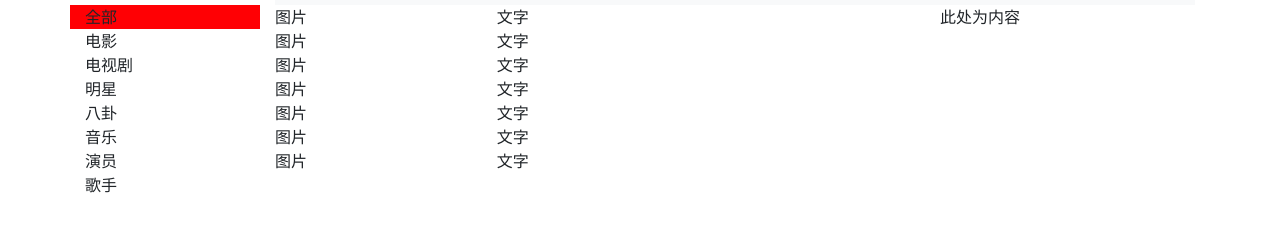
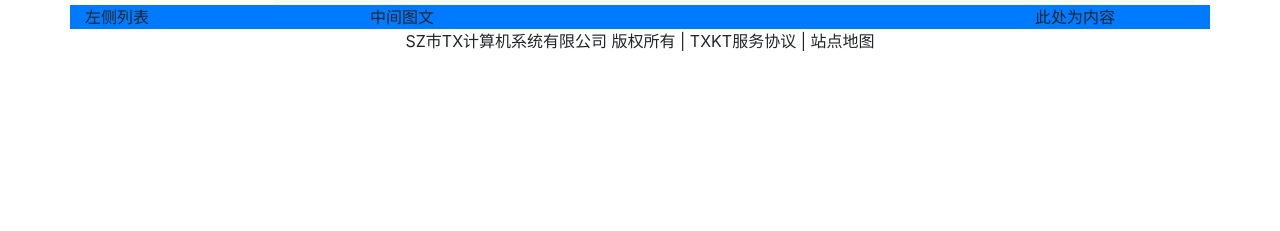
Before and after one commit to TRCX/AC, a plain HTML site: page ZY-2.html in a window 1280 px wide. Shown: the part 51-282 px from the top of the page. Drawn offline with nearby package versions, Linux system fonts and the light colour scheme.

Commit message:
主页面、作业更新 图片上传

```diff
--- a/ZY-2.html
+++ b/ZY-2.html
@@ -39,66 +39,11 @@
     </nav>
   </div>
 </div>
-	  <div class="row">
-        <div class="col-xl-2">
-	  <div class="row">
-          <div class="col-xl-12" style="background: #FF0004">全部</div>
-          <div class="col-xl-12">电影</div>
-          <div class="col-xl-12">电视剧</div>
-          <div class="col-xl-12">明星</div>
-          <div class="col-xl-12">八卦</div>
-          <div class="col-xl-12">音乐</div>
-          <div class="col-xl-12">演员</div>
-          <div class="col-xl-12">歌手</div>
-        </div>
-		  </div>
-        <div class="col-xl-7">
-		<div class="row">
-			<div class="col-xl-12">
-				<div class="row">
-					<div class="col-xl-4">图片</div>
-					<div class="col-xl-8">文字</div>
-				</div>
-			</div>
-		   <div class="col-xl-12">
-				<div class="row">
-					<div class="col-xl-4">图片</div>
-					<div class="col-xl-8">文字</div>
-				</div>
-			</div>
-			<div class="col-xl-12">
-				<div class="row">
-					<div class="col-xl-4">图片</div>
-					<div class="col-xl-8">文字</div>
-				</div>
-			</div>
-			<div class="col-xl-12">
-				<div class="row">
-					<div class="col-xl-4">图片</div>
-					<div class="col-xl-8">文字</div>
-				</div>
-			</div>
-			<div class="col-xl-12">
-				<div class="row">
-					<div class="col-xl-4">图片</div>
-					<div class="col-xl-8">文字</div>
-				</div>
-			</div>
-			<div class="col-xl-12">
-				<div class="row">
-					<div class="col-xl-4">图片</div>
-					<div class="col-xl-8">文字</div>
-				</div>
-			</div>
-			<div class="col-xl-12">
-				<div class="row">
-					<div class="col-xl-4">图片</div>
-					<div class="col-xl-8">文字</div>
-				</div>
-			</div>
-			</div>
-			</div>
-  <div class="col-xl-3">此处为内容</div>
+   <div class="row">
+     <div class="col-md-3 d-none d-md-block bg-primary">左侧列表</div>
+     <div class="col-md-7 col-sm-12 bg-primary">中间图文</div>
+     <div class="col-md-2 col-sm-12 bg-primary">此处为内容</div>
+	 <div class="col-12 text-center">SZ市TX计算机系统有限公司 版权所有 | TXKT服务协议 | 站点地图</div>
 </div>
 </div>
 </body>
```
Also changed, not shown: ZY-3.html (added, +108 -0 lines), index.html (+1 -1 lines), img/002.jpg (added), img/003.jpg (added), img/004.jpg (added), img/005.jpg (added), img/1-1.png (added), img/2-1.jpg (added), img/2-2.jpg (added), img/2-3.jpg (added), img/2-4.jpg (added), img/logo.jpg (added), img/logo.png (added).
